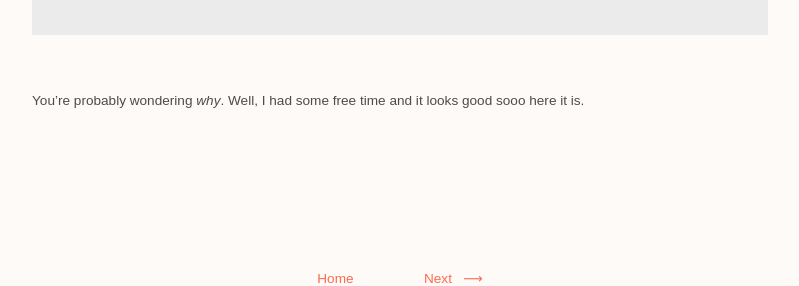
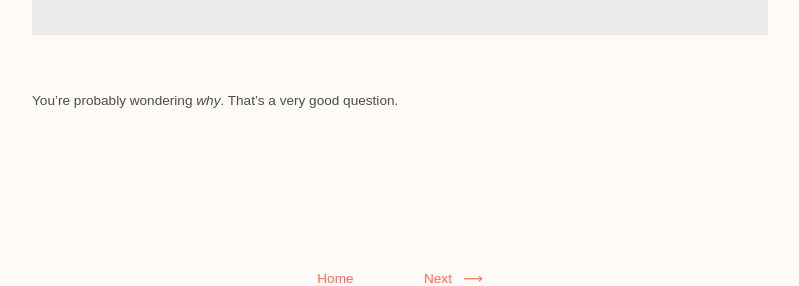
Before and after one commit to marcomoroni/portfolio-src, a Jekyll site: the page built from _posts/2018-09-09-clock.md, in a window 1280 px wide and 900 px high, scrolled down 2118 px. Shown: the part 376-662 px from the top of the window, without its empty margins (240-1039 px from the left). Built offline with Jekyll 4.4.1, drawn with Linux system fonts in a browser that asks for light colours; some web fonts are replaced.

Commit message:
Small text changes

```diff
--- a/_posts/2018-09-09-clock.md
+++ b/_posts/2018-09-09-clock.md
@@ -18,4 +18,4 @@ Here's how it works:
 
 ![]({{ site.baseurl }}{{ page.assets_folder }}/clock-explained.png)
 
-You're probably wondering *why*. Well, I had some free time and it looks good sooo here it is.
+You're probably wondering *why*. That's a very good question.
```
Also changed, not shown: 2 other files.
